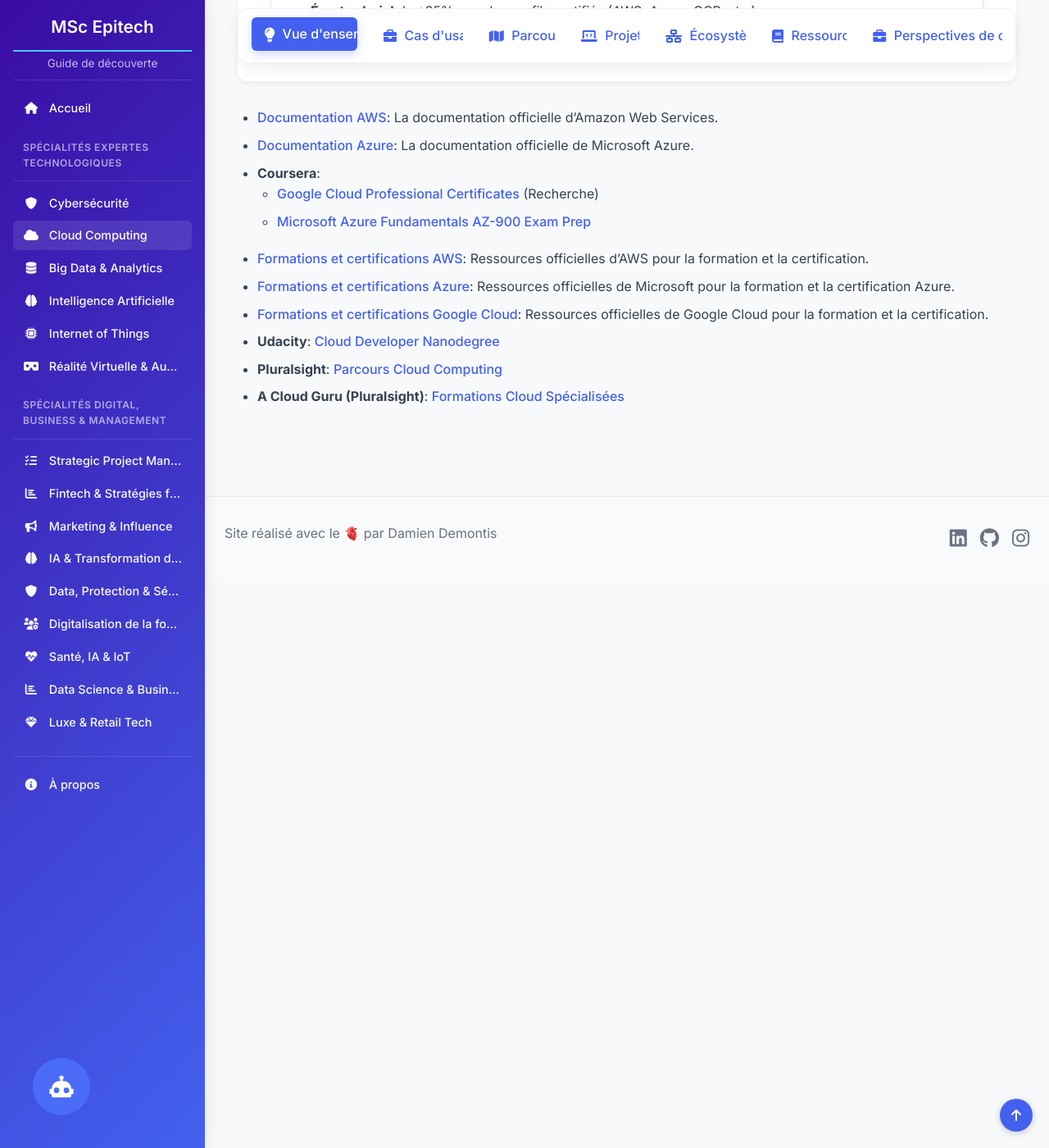
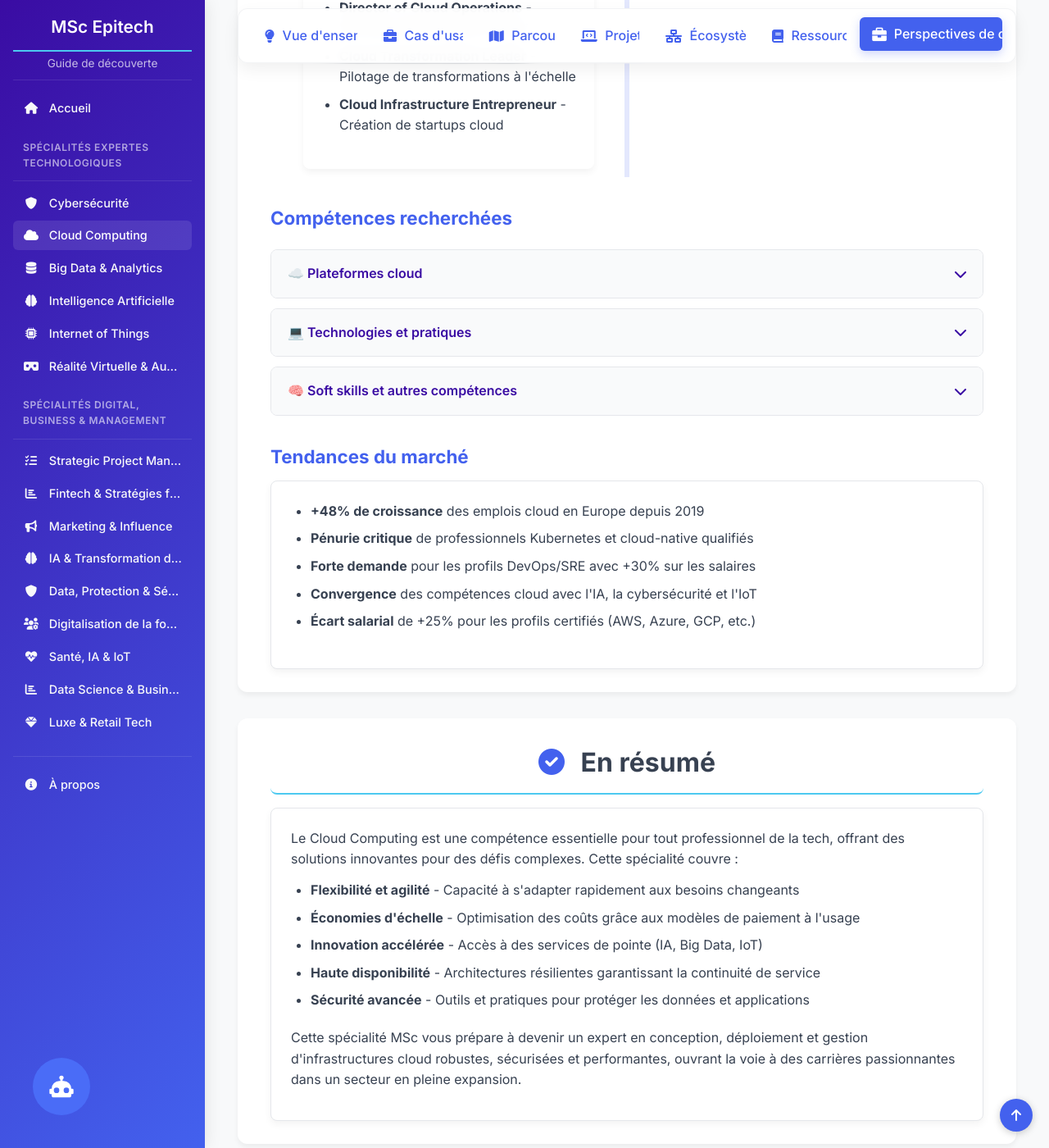
Before and after one commit to DamienDemontis/Decouverte-pmsc, a Jekyll site: the page built from _specialites/cloud.md, in a window 1280 px wide and 1400 px high, scrolled down 12919 px. Shown: the whole window at 82% size. Built offline with Jekyll 4.4.1, drawn with Linux system fonts in a browser that asks for light colours; some of the changed text lies outside the part shown.

Commit message:
Add additional resources and summary section to Cloud Computing specialty documentation. Include links to official documentation, training portals, MOOCs, and a summary of key cloud computing concepts to enhance user understanding and learning opportunities.

```diff
--- a/_specialites/cloud.md
+++ b/_specialites/cloud.md
@@ -433,6 +433,45 @@ description: "Plongez dans l'univers du Cloud Computing pour apprendre à concev
       <p><a href="https://training.linuxfoundation.org/training/introduction-to-kubernetes/" target="_blank">Accéder au cours →</a></p>
     </div>
   </div>
+
+  <h3 class="mt-4">Documentation et Formations Complémentaires</h3>
+  <div class="card-grid">
+    <div class="feature-card">
+      <h4><i class="fas fa-file-alt"></i> Documentation Officielle</h4>
+      <ul>
+        <li><strong>AWS:</strong> <a href="https://docs.aws.amazon.com/" target="_blank">Documentation officielle AWS</a></li>
+        <li><strong>Azure:</strong> <a href="https://learn.microsoft.com/azure/" target="_blank">Documentation officielle Azure</a></li>
+      </ul>
+    </div>
+
+    <div class="feature-card">
+      <h4><i class="fas fa-award"></i> Formations et Certifications des Plateformes</h4>
+      <ul>
+        <li><strong>AWS:</strong> <a href="https://aws.amazon.com/training/" target="_blank">Portail de formation AWS</a></li>
+        <li><strong>Azure:</strong> <a href="https://learn.microsoft.com/training/azure/" target="_blank">Portail de formation Azure</a></li>
+        <li><strong>Google Cloud:</strong> <a href="https://cloud.google.com/training" target="_blank">Portail de formation Google Cloud</a></li>
+      </ul>
+    </div>
+
+    <div class="feature-card">
+      <h4><i class="fas fa-graduation-cap"></i> MOOCs et Plateformes d'Apprentissage</h4>
+      <ul>
+        <li><strong>Coursera:</strong>
+          <ul class="nested-list">
+            <li><a href="https://www.coursera.org/search?query=google%20cloud%20professional%20certificate" target="_blank">Google Cloud Professional Certificates</a></li>
+            <li><a href="https://learn.microsoft.com/credentials/certifications/azure-fundamentals/" target="_blank">Azure Fundamentals AZ-900 Prep</a></li>
+          </ul>
+        </li>
+        <li><strong>Udacity:</strong> <a href="https://www.udacity.com/school/cloud-computing" target="_blank">Cloud Developer Nanodegree</a></li>
+        <li><strong>Pluralsight & A Cloud Guru:</strong>
+          <ul class="nested-list">
+            <li><a href="https://www.pluralsight.com/browse/cloud-computing" target="_blank">Parcours Cloud Computing (Pluralsight)</a></li>
+            <li><a href="https://www.pluralsight.com/cloud-guru" target="_blank">Formations A Cloud Guru</a></li>
+          </ul>
+        </li>
+      </ul>
+    </div>
+  </div>
 </section>
 
 <!-- ========== CARRIÈRES ========= -->
@@ -591,14 +630,19 @@ description: "Plongez dans l'univers du Cloud Computing pour apprendre à concev
   </div>
 </section>
 
-*   **[Documentation AWS](https://docs.aws.amazon.com/)**: La documentation officielle d'Amazon Web Services.
-*   **[Documentation Azure](https://learn.microsoft.com/en-us/azure/)**: La documentation officielle de Microsoft Azure.
-*   **Coursera**:
-    *   <a href="https://www.coursera.org/search?query=google%20cloud%20professional%20certificate" target="_blank">Google Cloud Professional Certificates</a> (Recherche)
-    *   <a href="https://learn.microsoft.com/fr-fr/credentials/certifications/azure-fundamentals/?practice-assessment-type=certification" target="_blank">Microsoft Azure Fundamentals AZ-900 Exam Prep</a>
-*   **[Formations et certifications AWS](https://aws.amazon.com/training/)**: Ressources officielles d'AWS pour la formation et la certification.
-*   **[Formations et certifications Azure](https://learn.microsoft.com/en-us/training/azure/)**: Ressources officielles de Microsoft pour la formation et la certification Azure.
-*   **[Formations et certifications Google Cloud](https://cloud.google.com/learn)**: Ressources officielles de Google Cloud pour la formation et la certification.
-*   **Udacity**: <a href="https://www.udacity.com/school-of-cloud-computing" target="_blank">Cloud Developer Nanodegree</a>
-*   **Pluralsight**: [Parcours Cloud Computing](https://www.pluralsight.com/browse/cloud-computing)
-*   **A Cloud Guru (Pluralsight)**: [Formations Cloud Spécialisées](https://www.pluralsight.com/cloud-guru)
+<!-- ========== SUMMARY ========= -->
+<section id="summary">
+  <h2><i class="fas fa-check-circle"></i> En résumé</h2>
+
+  <div class="feature-card">
+    <p>Le Cloud Computing est une compétence essentielle pour tout professionnel de la tech, offrant des solutions innovantes pour des défis complexes. Cette spécialité couvre :</p>
+    <ul>
+      <li><strong>Flexibilité et agilité</strong> - Capacité à s'adapter rapidement aux besoins changeants</li>
+      <li><strong>Économies d'échelle</strong> - Optimisation des coûts grâce aux modèles de paiement à l'usage</li>
+      <li><strong>Innovation accélérée</strong> - Accès à des services de pointe (IA, Big Data, IoT)</li>
+      <li><strong>Haute disponibilité</strong> - Architectures résilientes garantissant la continuité de service</li>
+      <li><strong>Sécurité avancée</strong> - Outils et pratiques pour protéger les données et applications</li>
+    </ul>
+    <p>Cette spécialité MSc vous prépare à devenir un expert en conception, déploiement et gestion d'infrastructures cloud robustes, sécurisées et performantes, ouvrant la voie à des carrières passionnantes dans un secteur en pleine expansion.</p>
+  </div>
+</section>
```
Also changed, not shown: _specialites/vrar.md (+2 -2 lines).
